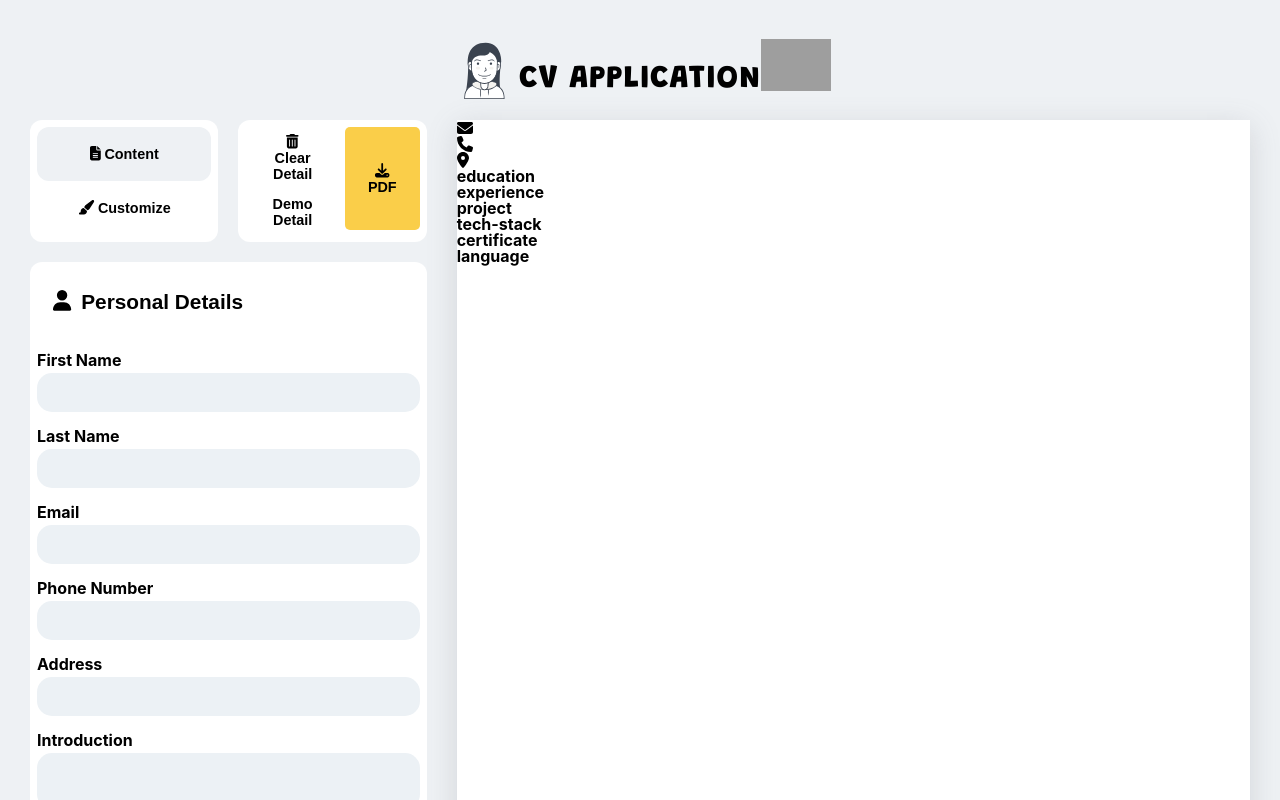
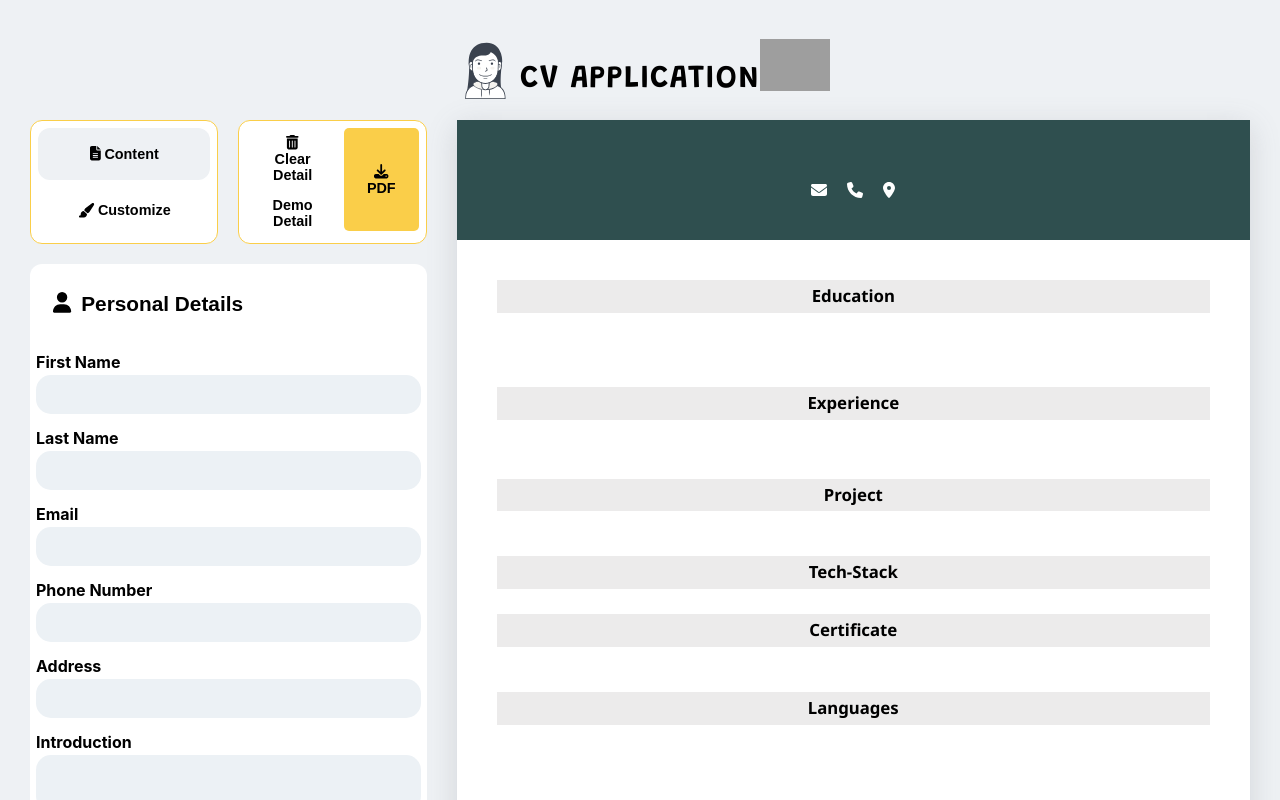
Before and after one commit to avanich28/cv-application, a React (Vite) app: page / in a window 1280 px wide. Shown: the top 800 px of the page. Built offline with nearby package versions, Linux system fonts and the light colour scheme; grey boxes are pictures that could not be loaded.

Commit message:
add style css in CVSection component

```diff
--- a/src/App.jsx
+++ b/src/App.jsx
@@ -95,11 +95,11 @@ export default function App() {
   function handleClear() {
     setEdit(false);
     setSelectedEdit(editDefault);
-    setEduc({ ...educDefault, id: educ.id });
-    setExp({ ...expDefault, id: exp.id });
-    setProject({ ...projectDefault, id: project.id });
-    setCert({ ...certDefault, id: cert.id });
-    setLang({ ...langDefault, id: lang.id });
+    setEduc({ ...educDefault, id: crypto.randomUUID() });
+    setExp({ ...expDefault, id: crypto.randomUUID() });
+    setProject({ ...projectDefault, id: crypto.randomUUID() });
+    setCert({ ...certDefault, id: crypto.randomUUID() });
+    setLang({ ...langDefault, id: crypto.randomUUID() });
   }
 
   function handleChangePersonal(e) {
@@ -1048,7 +1048,7 @@ function CVSection({
 
 function HeadContent({ personal }) {
   return (
-    <header>
+    <header className="cv-header">
       <h1>{personal.firstName + " " + personal.lastName}</h1>
       <div>
         <p>
@@ -1070,8 +1070,8 @@ function HeadContent({ personal }) {
 
 function MainContent({ children, personal }) {
   return (
-    <main>
-      <p>{personal.intro}</p>
+    <main className="cv-main">
+      {personal.intro && <p>{personal.intro}</p>}
       {children}
     </main>
   );
@@ -1129,19 +1129,21 @@ function EducationDetail({
   location,
 }) {
   return (
-    <li className={isHide ? "hide" : ""}>
+    <li className={`detail-item ${isHide && "hide"}`}>
       <DateAndLocation
         startDate={startDate}
         endDate={endDate}
         location={location}
       />
-      <h2>{school}</h2>
-      <p>{degree}</p>
-      <ul>
-        <li>{major}</li>
-        <li>{minor}</li>
-        <li>{gpa}</li>
-      </ul>
+      <div>
+        <h2>{school}</h2>
+        <p>{degree}</p>
+        <ul>
+          <li>{major && `Major: ${major}`}</li>
+          <li>{minor && `Minor: ${minor}`}</li>
+          <li>{gpa && `GPA: ${gpa}`}</li>
+        </ul>
+      </div>
     </li>
   );
 }
@@ -1174,15 +1176,17 @@ function ExperienceDetail({
   description,
 }) {
   return (
-    <li className={isHide ? "hide" : ""}>
+    <li className={`detail-item ${isHide && "hide"}`}>
       <DateAndLocation
         startDate={startDate}
         endDate={endDate}
         location={location}
       />
-      <h2>{company}</h2>
-      <h3>{position}</h3>
-      <p>{description}</p>
+      <div>
+        {company && <h2>{company}</h2>}
+        {position && <h3>{position}</h3>}
+        {description && <p>{description}</p>}
+      </div>
     </li>
   );
 }
@@ -1208,7 +1212,7 @@ function ProjectDetailLists({ project, projects, edit, selectedEdit }) {
 function ProjectDetail({ isHide, project, description }) {
   return (
     <li className={isHide ? "hide" : ""}>
-      <h2>{project}</h2>
+      <h2 className="project-name">{project}</h2>
       <p>{description}</p>
     </li>
   );
@@ -1217,7 +1221,7 @@ function ProjectDetail({ isHide, project, description }) {
 function TechnologyDetail({ tech }) {
   return (
     <DetailLayout title="tech-stack">
-      <p>{tech}</p>
+      {tech && <p>{`Tools/Languages: ${tech}`}</p>}
     </DetailLayout>
   );
 }
@@ -1243,17 +1247,17 @@ function CertificateDetailLists({ cert, certificates, edit, selectedEdit }) {
 function CertificateDetail({ isHide, certificate, year, description }) {
   return (
     <li className={isHide ? "hide" : ""}>
-      <p>{certificate}</p>
-      <p>{description}</p>
-      <span>{year && `(${year})`}</span>
+      <h2 className="cert-name">{certificate}</h2>
+      <span>{description}</span>
+      <span>{year && ` (${year})`}</span>
     </li>
   );
 }
 
 function LanguageDetailLists({ lang, languages, edit, selectedEdit }) {
   return (
-    <DetailLayout title="language">
-      <ul>
+    <DetailLayout title="languages">
+      <ul className="lang-lists">
         {languages.length > 0 &&
           languages.map((obj) =>
             selectedEdit.id === obj.id && obj.type === selectedEdit.type ? (
@@ -1271,7 +1275,8 @@ function LanguageDetailLists({ lang, languages, edit, selectedEdit }) {
 function LanguageDetail({ isHide, langTest, scores }) {
   return (
     <li className={isHide ? "hide" : ""}>
-      <span>{langTest}</span>
+      <span className="lang-test">{langTest}</span>
+      {langTest && ": "}
       <span>{scores}</span>
     </li>
   );
--- a/src/index.css
+++ b/src/index.css
@@ -1,4 +1,4 @@
-@import url("https://fonts.googleapis.com/css2?family=Grandstander:wght@800&family=Noto+Sans:wght@600&display=swap");
+@import url("https://fonts.googleapis.com/css2?family=Grandstander:wght@600&family=Noto+Sans:wght@400;700&display=swap");
 
 html,
 body,
@@ -218,11 +218,15 @@ h3 {
 .detail-box {
   grid-column-start: 2;
   display: flex;
-  gap: 5px;
 }
 .mode-box,
 .detail-box {
   padding: 7px;
+  gap: 5px;
+  position: sticky;
+  top: 0;
+  z-index: 1;
+  border: 1px solid var(--yellow-medium);
 }
 .block {
   margin-top: 5px;
@@ -306,6 +310,8 @@ button {
 }
 .delete-btn {
   background-color: var(--red-medium);
+  /* Put gap here instead */
+  margin-right: 8px;
 }
 .cancel-btn {
   background-color: var(--transparent-color);
@@ -353,7 +359,7 @@ form div {
   flex-direction: column;
 }
 form {
-  padding: 10px 7px;
+  padding: 10px 6px;
   gap: 16px;
   background-color: var(--white-light);
 }
@@ -381,7 +387,8 @@ form label {
 
 .form-btn-container {
   display: flex;
-  gap: 10px;
+  /* Get rid of gap in flex bcs it increases the size automatically */
+  /* gap: 10px; */
 }
 .save-btn {
   margin-left: auto;
@@ -488,13 +495,105 @@ input[type="color"]::-moz-color-swatch {
 
 .cv-section {
   flex: 2;
-  min-width: 300px;
+  min-width: min-content;
   align-self: start;
   min-height: 1100px;
   grid-row-start: 1;
   grid-row-end: 4;
   background-color: var(--white-light);
   box-shadow: rgba(100, 100, 111, 0.2) 0px 7px 29px 0px;
+  font-family: "Noto Sans", sans-serif;
+}
+.cv-header,
+.cv-main {
+  padding: 40px;
+}
+.cv-header {
+  display: flex;
+  flex-direction: column;
+  align-items: center;
+  gap: 20px;
+  /* test */
+  background-color: darkslategray;
+  color: white;
+}
+/* top */
+.cv-header div {
+  display: flex;
+  flex-wrap: wrap;
+  gap: 20px;
+}
+.cv-header > h1 {
+  font-size: 2rem;
+}
+.cv-main > p {
+  text-indent: 40px;
+  margin-bottom: 20px;
+}
+.detail,
+.detail > ul {
+  display: flex;
+  flex-direction: column;
+  gap: 15px;
+}
+.detail > ul {
+  gap: 23px;
+}
+.detail {
+  margin-bottom: 25px;
+}
+.detail-topic {
+  padding: 8px;
+  text-align: center;
+  font-family: "Noto Sans", sans-serif;
+  font-size: 1.05rem;
+  font-weight: bolder;
+  /* test */
+  background-color: rgb(236, 235, 235);
+  color: #000;
+}
+.detail-topic,
+h2,
+h3 {
+  text-transform: capitalize;
+}
+p {
+  line-height: 20px;
+}
+.detail-item,
+.detail-item > div,
+.detail-item > div > ul {
+  display: flex;
+}
+.date-location {
+  flex: none;
+  width: 190px;
+}
+.detail-item {
+  gap: 18px;
+}
+.detail-item > div,
+.detail-item > div > ul {
+  flex-direction: column;
+}
+.detail-item > div > ul,
+.detail-item > div > p {
+  margin-top: 7px;
+}
+.detail-item > div,
+.detail-item > div > ul {
+  gap: 5px;
+}
+.project-name,
+.cert-name {
+  margin-bottom: 5px;
+}
+ul.lang-lists {
+  flex-direction: row;
+  gap: 10px;
+}
+.lang-test {
+  text-transform: uppercase;
 }
 
 .footer {
```
